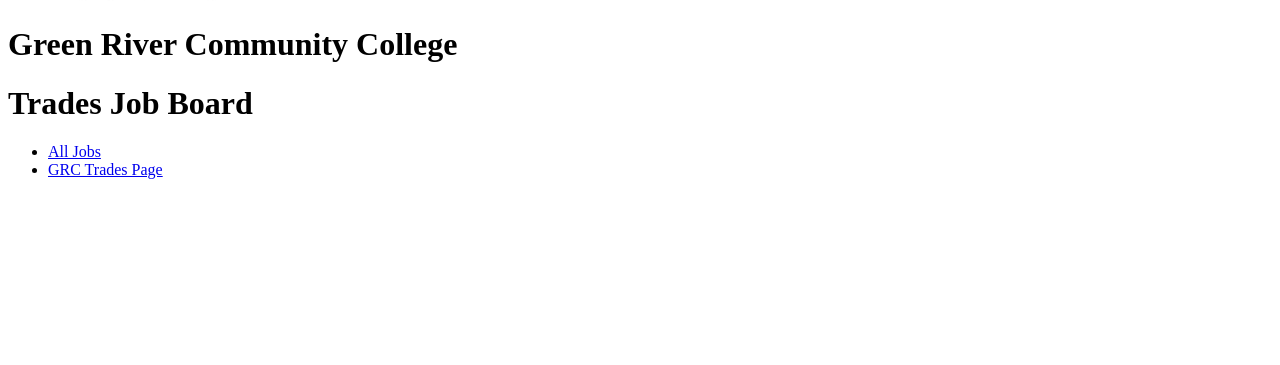
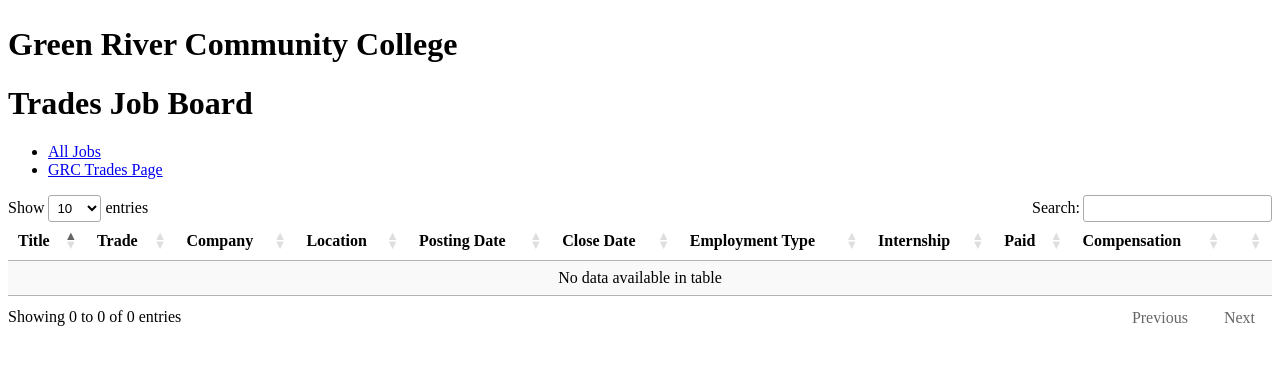
Before and after one commit to garrett-fiorito/ttj, a Node server app: page / in a window 1280 px wide. Shown: the part 157-522 px from the top of the page. Run offline with Node 20, Linux system fonts and the light colour scheme; some libraries are stand-ins or nearby versions.

Commit message:
Add DataTable view for job list

```diff
--- a/app.js
+++ b/app.js
@@ -20,8 +20,9 @@ const pool = mysql2.createPool({
     port: process.env.DB_PORT
 }).promise();
 
-function get_root(req, res) {
-    res.render('index');
+async function get_root(req, res) {
+    let [jobs] = await pool.execute(`SELECT * FROM jobs`);
+    res.render('index', {jobs});
 }
 
 function get_add_job(req, res) {
--- a/views/index.ejs
+++ b/views/index.ejs
@@ -4,6 +4,14 @@
     <meta charset="UTF-8">
     <meta name="viewport" content="width=device-width, initial-scale=1.0">
     <link rel="icon" href="/img/grc_logo_green.png" type="image/png">
+
+    <script src="//code.jquery.com/jquery-3.7.1.js"></script>
+    <script src="//cdn.datatables.net/3.1.4/js/dataTables.min.js"></script>
+    <script src="https://cdn.datatables.net/responsive/4.1.1/js/dataTables.responsive.min.js"></script>
+
+    <link rel="stylesheet" href="//cdn.datatables.net/3.1.4/css/dataTables.dataTables.min.css">
+    <link href="https://cdn.datatables.net/responsive/4.1.1/css/responsive.dataTables.min.css" rel="stylesheet">
+
     <title>Home | Trades Job Board</title>
 </head>
 <body>
@@ -20,5 +28,67 @@
             </ul>
         </nav>
     </header>
+    <table id="job-table" class="display">
+        <thead>
+            <tr>
+                <th>Title</th>
+                <th>Trade</th>
+                <th>Company</th>
+                <th>Location</th>
+                <th>Posting Date</th>
+                <th>Close Date</th>
+                <th>Employment Type</th>
+                <th>Internship</th>
+                <th>Paid</th>
+                <th>Compensation</th>
+                <th></th>
+            </tr>
+        </thead>
+        <tbody>
+            <% jobs.forEach( job => { %>
+                <tr>
+                    <td><%= job.title %></td>
+                    <td><%= job.trade %></td>
+                    <td><%= job.company %></td>
+                    <td><%= job.location %></td>
+                    <td><%= job.post_date %></td>
+                    <td><%= job.close_date %></td>
+                    <td><%= job.type %></td>
+                    <td><%= job.internship ? 'Yes' : 'No' %></td>
+                    <td><%= job.is_paid ? 'Yes' : 'No' %></td>
+                    <td><%= job.compensation %></td>
+                    <td><a href='/view-job/<%= job.uuid %>'>View</a></td>
+                </tr>
+            <% }); %>
+        </tbody>
+    </table>
 </body>
+<script>
+
+    function render_clean_dt(data, type, row) {
+        if (type === 'display' || type === 'filter') {
+            if (!data) return '';
+            const date = new Date(data);
+            return date.toLocaleDateString('en-US');
+        }
+        return data;
+    }
+
+    new DataTable('#job-table', {
+            responsive: true,
+            columns: [
+                null,
+                null,
+                null,
+                null,
+                {render: render_clean_dt},
+                {render: render_clean_dt},
+                null,
+                null,
+                null,
+                null,
+                null
+            ]
+        });
+</script>
 </html>
```
